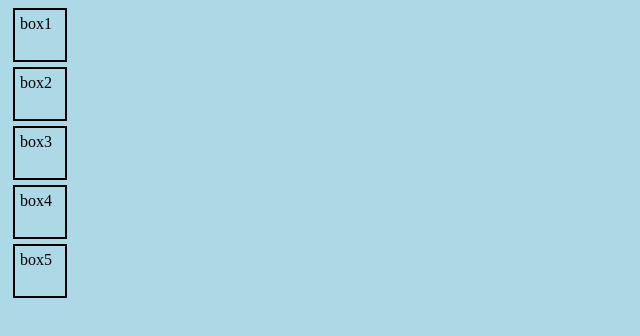
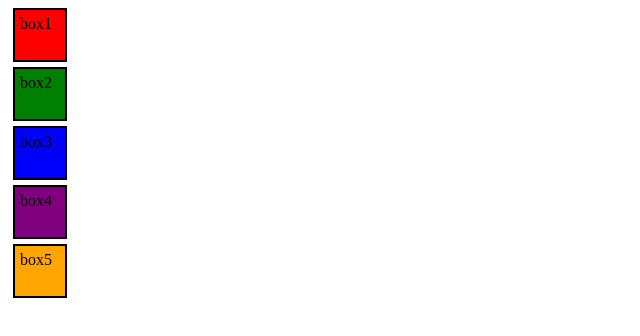
Before and after one commit to Raktimb98/Sigma_web_development, a plain HTML site: page dom.html in a window 1280 px wide. Shown: the whole page, without its empty margins (0-640 px from the left). Drawn offline with Linux system fonts and the light colour scheme.

Commit message:
DOM done

```diff
--- a/dom.html
+++ b/dom.html
@@ -26,12 +26,33 @@
 
     <script>
         document.title = "DOM Manipulation Example";
-        document.body.style.backgroundColor = "lightblue";
+        // document.body.style.backgroundColor = "lightblue";
         // document.body.innerHTML = "<h1>Welcome to the DOM Manipulation Example</h1>";
         console.log(document.body.childNodes)
         console.log(document.body.childNodes[0]);
         console.log(document.body.childNodes[1]);
+        let cont = document.body.childNodes[1];
+        console.log(cont.firstChild);
+        // This line bellow will get me the first child of body
+        console.log(cont.firstElementChild);
+        // // This line bellow will change the background color of the first child of body
+        // cont.firstElementChild.style.backgroundColor = "yellow";
+        // This line bellow will get me all html elements inside the first child of body
+        console.log(document.body.firstElementChild.children)
 
+        document.body.firstElementChild.children[0].style.backgroundColor = "red";
+        document.body.firstElementChild.children[1].style.backgroundColor = "green";
+        document.body.firstElementChild.children[2].style.backgroundColor = "blue";
+        document.body.firstElementChild.children[3].style.backgroundColor = "purple";
+        document.body.firstElementChild.children[4].style.backgroundColor = "orange";
+
+        // next and previous siblings examples
+        let box1 = document.body.firstElementChild.children[0];
+        console.log(box1.nextElementSibling); // box2
+        console.log(box1.previousElementSibling); // null (no previous sibling)
+        console.log(box1.nextSibling); // text node (whitespace)
+
+        // Most of the cases we will target Elements.
     </script>
 </body>
 
```
